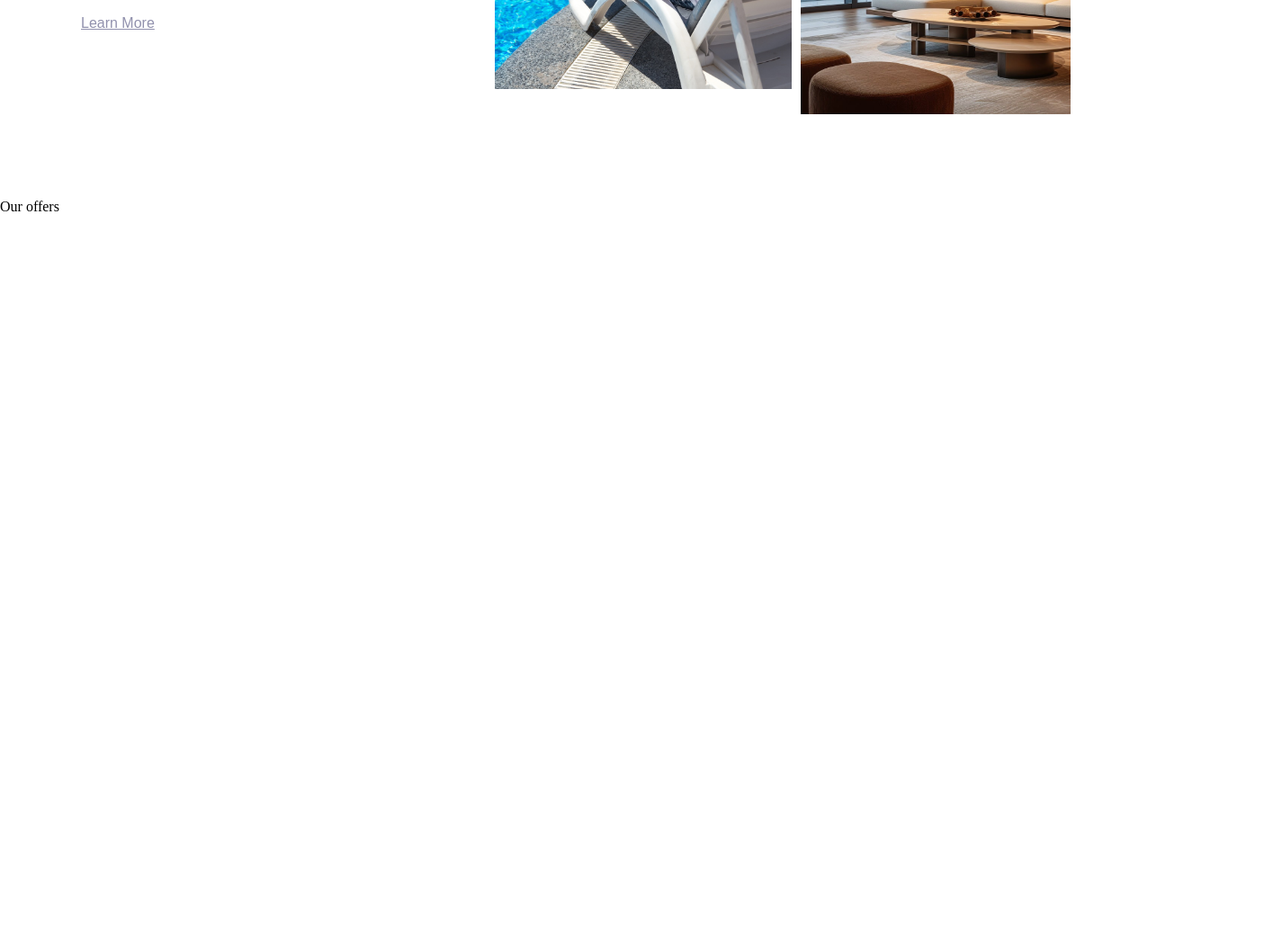
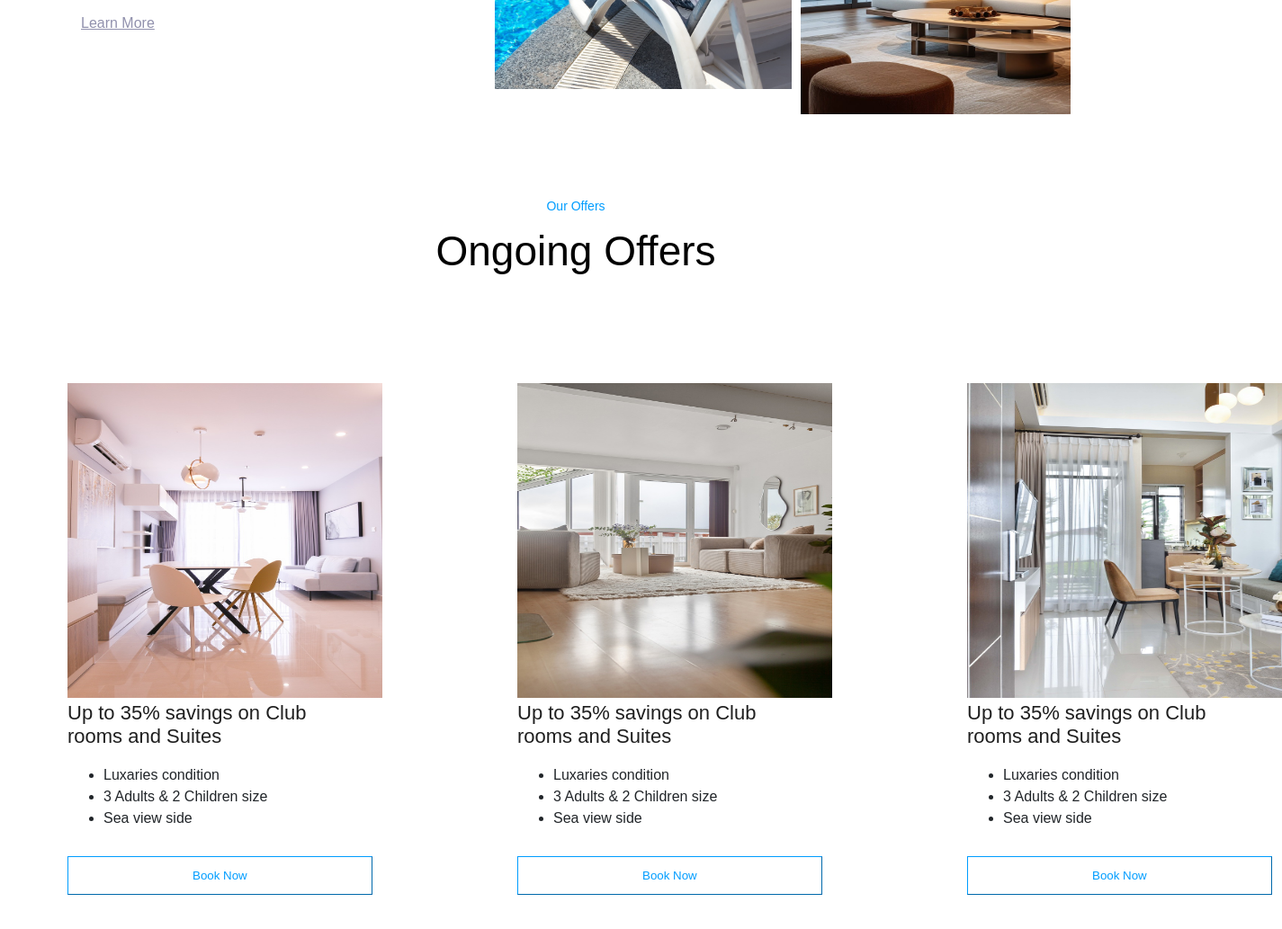
Before and after one commit to ella-quintin/personal-project, a plain HTML site: page index.html in a window 1280 px wide. Shown: the part 1243-2276 px from the top of the page at 90% size, 1425 px wide, since content can reach past the window. Before the commit the page ends 1482 px from the top, so only its background shows below. Drawn offline with Linux system fonts and the light colour scheme; a web font is replaced by a local one.

Commit message:
Projet Update two

```diff
--- a/css/styles.css
+++ b/css/styles.css
@@ -185,3 +185,83 @@ nav button:hover {
 .about-text a:hover {
     color: #009DFF;
 }
+
+.offers-title {
+    font-family: Raleway, sans-serif;
+    text-align: center;
+}
+
+.offers-title p {
+    font-size: 14px;
+    font-weight: 400;
+    color: #009DFF;
+    padding-bottom: 15px;
+}
+
+.offers-title h3 {
+    font-size: 46px;
+    color: black;
+    font-weight: 400;
+}
+
+.offer-container {
+    display: flex;
+    flex-direction: row;
+    justify-content: space-evenly;
+    /* column-gap: 5px; */
+    padding-top: 80px;
+    align-items: center;
+}
+
+.offer-img1 {
+    width: 350px;
+    height: 350px;
+}
+
+.offer-img2 {
+    width: 350px;
+    height: 350px;
+}
+
+.offer-img3 {
+    width: 350px;
+    height: 350px;
+}
+
+.offer-text {
+    font-family: Raleway, sans-serif;
+    margin: 40px 75px;
+}
+
+.offer-text h3 {
+    font-size: 22px;
+    font-weight: 400;
+    color: rgb(31, 31, 31);
+    line-height: 26.4px;
+}
+
+.offer-text ul {
+    font-size: 16px;
+    font-weight: 400;
+    color: rgb(33, 37, 41);
+    line-height: 24px;
+    padding-top: 17px;
+    line-height: 24px;
+}
+
+.offer-text button {
+    border-color: #009DFF;
+    color: #009DFF;
+    background-color: rgba(0, 0, 0, 0);
+    padding:13px 138px;
+    height: fit-content;
+    font-family: Raleway, sans-serif;
+    font-weight: 400;
+    border-width: 0.666667px;
+    margin-top: 30px;
+}
+
+.offer-text button:hover {
+    background-color: #009DFF;
+    color: white;
+  }
--- a/index.html
+++ b/index.html
@@ -49,6 +49,52 @@
           </div>
     </section>
 
-    <section>Our offers</section>
+    <section>
+      <div class="offers-title">
+        <p>Our Offers</p>
+        <h3>Ongoing Offers</h3>
+      </div>
+
+    <div class="offer-container">
+      <div class="offer-text">
+        <div>
+          <img class="offer-img1" src="./assets/images/apartment-6572403_1280.jpg" alt="beach image">
+        </div>
+        <h3>Up to 35% savings on Club<br>rooms and Suites</h3>
+        <ul>
+          <li>Luxaries condition</li>
+          <li>3 Adults & 2 Children size</li>
+          <li>Sea view side</li>
+        </ul>
+        <button>Book Now</button>
+      </div>
+
+      <div class="offer-text">
+        <div>
+          <img class="offer-img2" src="./assets/images/living-room-6893089_1280.jpg" alt="">
+        </div>
+        <h3>Up to 35% savings on Club<br>rooms and Suites</h3>
+        <ul>
+          <li>Luxaries condition</li>
+          <li>3 Adults & 2 Children size</li>
+          <li>Sea view side</li>
+        </ul>
+        <button>Book Now</button>
+      </div>
+
+      <div class="offer-text">
+        <div>
+          <img class="offer-img3" src="./assets/images/interior-5194967_1280.jpg" alt="">
+        </div>
+        <h3>Up to 35% savings on Club<br>rooms and Suites</h3>
+        <ul>
+          <li>Luxaries condition</li>
+          <li>3 Adults & 2 Children size</li>
+          <li>Sea view side</li>
+        </ul>
+        <button>Book Now</button>
+      </div>
+    </div>
+    </section>
 </body>
 </html>
```
Also changed, not shown: assets/images/apartment-6572403_1280.jpg (added), assets/images/beach-1999061_1280.jpg (added), assets/images/interior-5194967_1280.jpg (added), assets/images/living-room-6893089_1280.jpg (added), assets/images/veligandu-island-1044367_1280.jpg (added).
